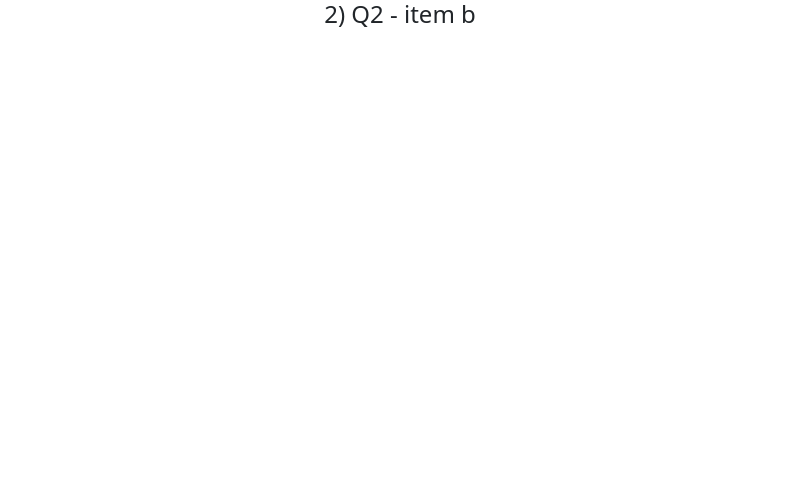
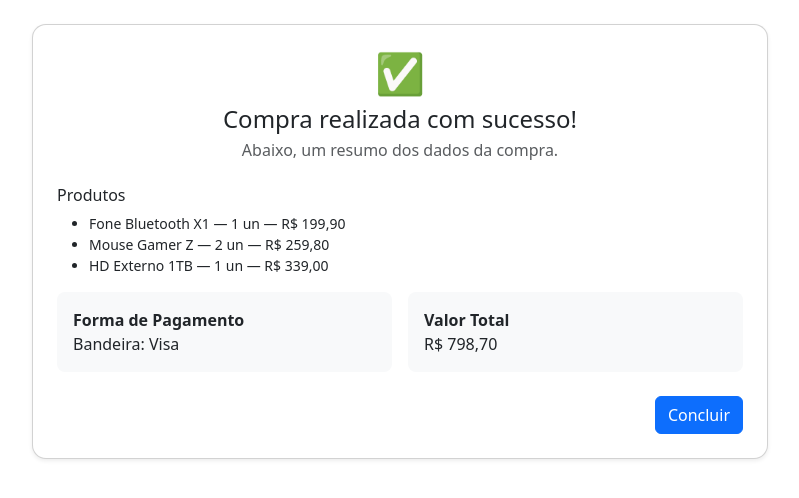
Before and after one commit to DeMesquita/atv01-ecommerce, a plain HTML site: page confirmacao.html in a window 1280 px wide. Shown: the whole page, without its empty margins (240-1039 px from the left). Drawn offline with nearby package versions, Linux system fonts and the light colour scheme.

Commit message:
Update confirmacao.html

```diff
--- a/confirmacao.html
+++ b/confirmacao.html
@@ -3,11 +3,51 @@
 <head>
   <meta charset="UTF-8" />
   <meta name="viewport" content="width=device-width, initial-scale=1" />
-  <title>Login - E-commerce</title>
+  <title>Confirmação</title>
   <link rel="stylesheet" href="https://cdn.jsdelivr.net/npm/bootstrap@5.3.3/dist/css/bootstrap.min.css">
   <link rel="stylesheet" href="./css/styles.css" />
 </head>
-<body>
-    <h1 class="h4 text-center mb-4">2) Q2 - item b
-</h1>
+<body id="tela-confirmacao" class="py-4">
+  <main class="container">
+    <div class="row justify-content-center">
+      <div class="col-12 col-lg-8">
+        <div class="card shadow-sm">
+          <div class="card-body p-4">
+            <div class="text-center mb-4">
+              <div class="display-6">✅</div>
+              <h1 class="h4 mt-2 mb-1">Compra realizada com sucesso!</h1>
+              <p class="text-muted">Abaixo, um resumo dos dados da compra.</p>
+            </div>
+
+            <h2 class="h6">Produtos</h2>
+            <ul class="small">
+              <li>Fone Bluetooth X1 — 1 un — R$ 199,90</li>
+              <li>Mouse Gamer Z — 2 un — R$ 259,80</li>
+              <li>HD Externo 1TB — 1 un — R$ 339,00</li>
+            </ul>
+
+            <div class="row g-3">
+              <div class="col-md-6">
+                <div class="p-3 bg-light rounded-3">
+                  <strong>Forma de Pagamento</strong><br>
+                  Bandeira: Visa
+                </div>
+              </div>
+              <div class="col-md-6">
+                <div class="p-3 bg-light rounded-3">
+                  <strong>Valor Total</strong><br>
+                  R$ 798,70
+                </div>
+              </div>
+            </div>
+
+            <div class="text-end mt-4">
+              <a href="index.html" class="btn btn-primary">Concluir</a>
+            </div>
+          </div>
+        </div>
+      </div>
+    </div>
+  </main>
 </body>
+</html>
```
